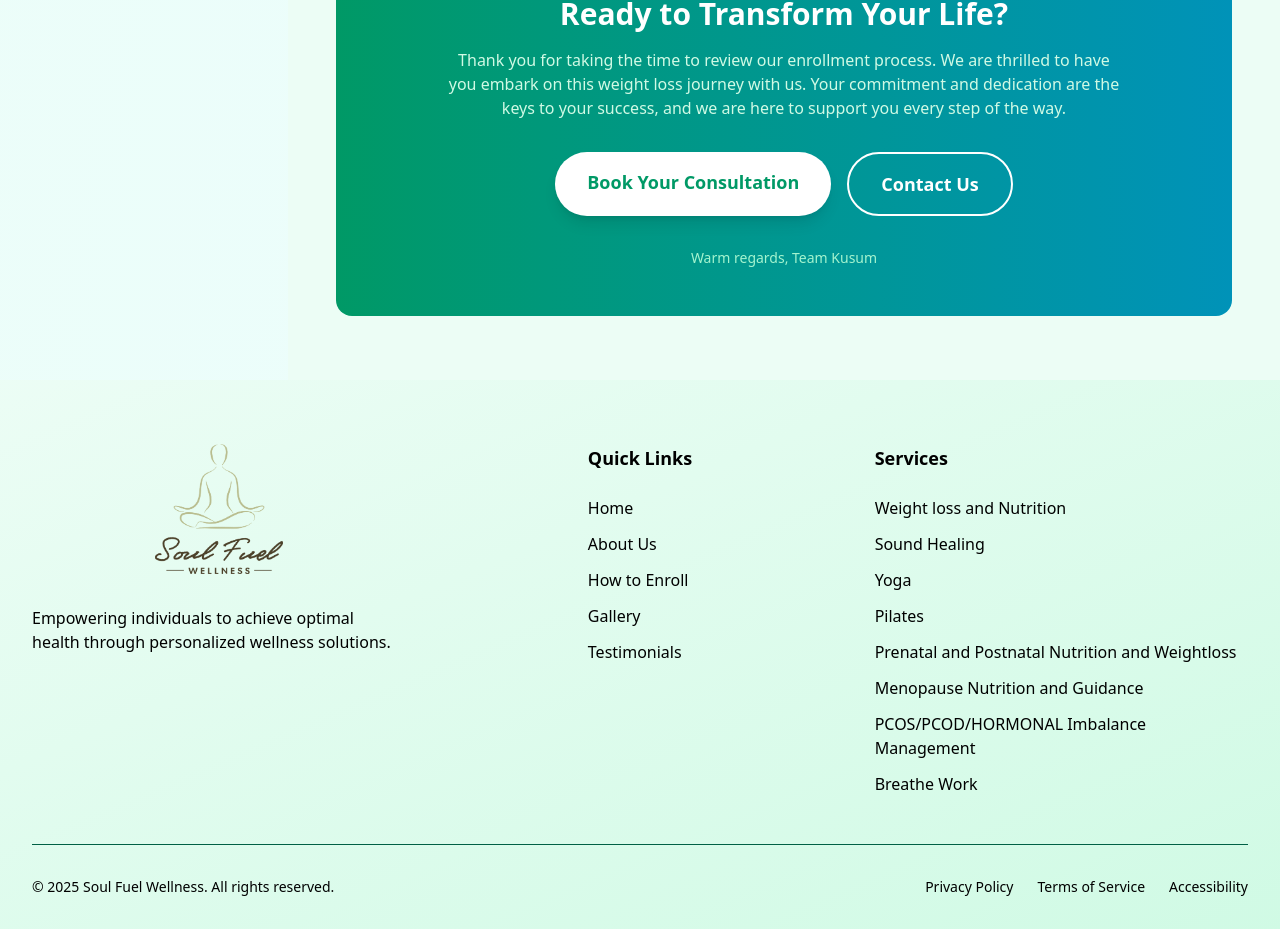
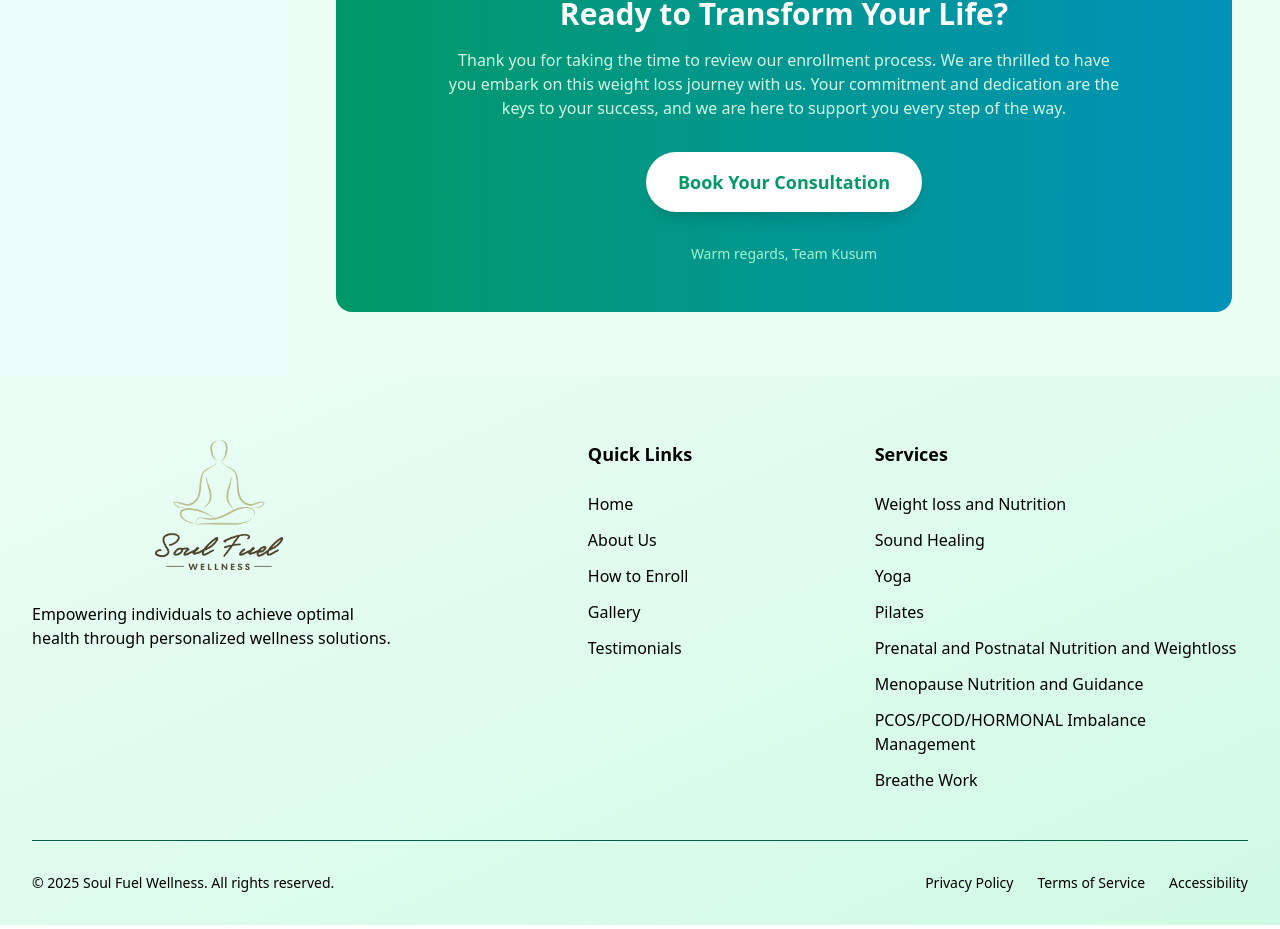
Before and after one commit to AmanMishra0987/nutri, a React (Vite) app: page /enrollment in a window 1280 px wide. Shown: the part 5904-6833 px from the top of the page. Built offline with nearby package versions, Linux system fonts and the light colour scheme.

Commit message:
Update EnrollmentPage.jsx

```diff
--- a/src/pages/EnrollmentPage.jsx
+++ b/src/pages/EnrollmentPage.jsx
@@ -475,12 +475,7 @@ const EnrollmentPage = () => {
                     >
                       Book Your Consultation
                     </Link>
-                    <Link
-                      to="/contact"
-                      className="border-2 border-white text-white px-8 py-4 rounded-full hover:bg-white/10 transition duration-300 font-semibold text-lg"
-                    >
-                      Contact Us
-                    </Link>
+
                   </div>
                   <p className="mt-8 text-emerald-200 text-sm">
                     Warm regards, Team Kusum
```
